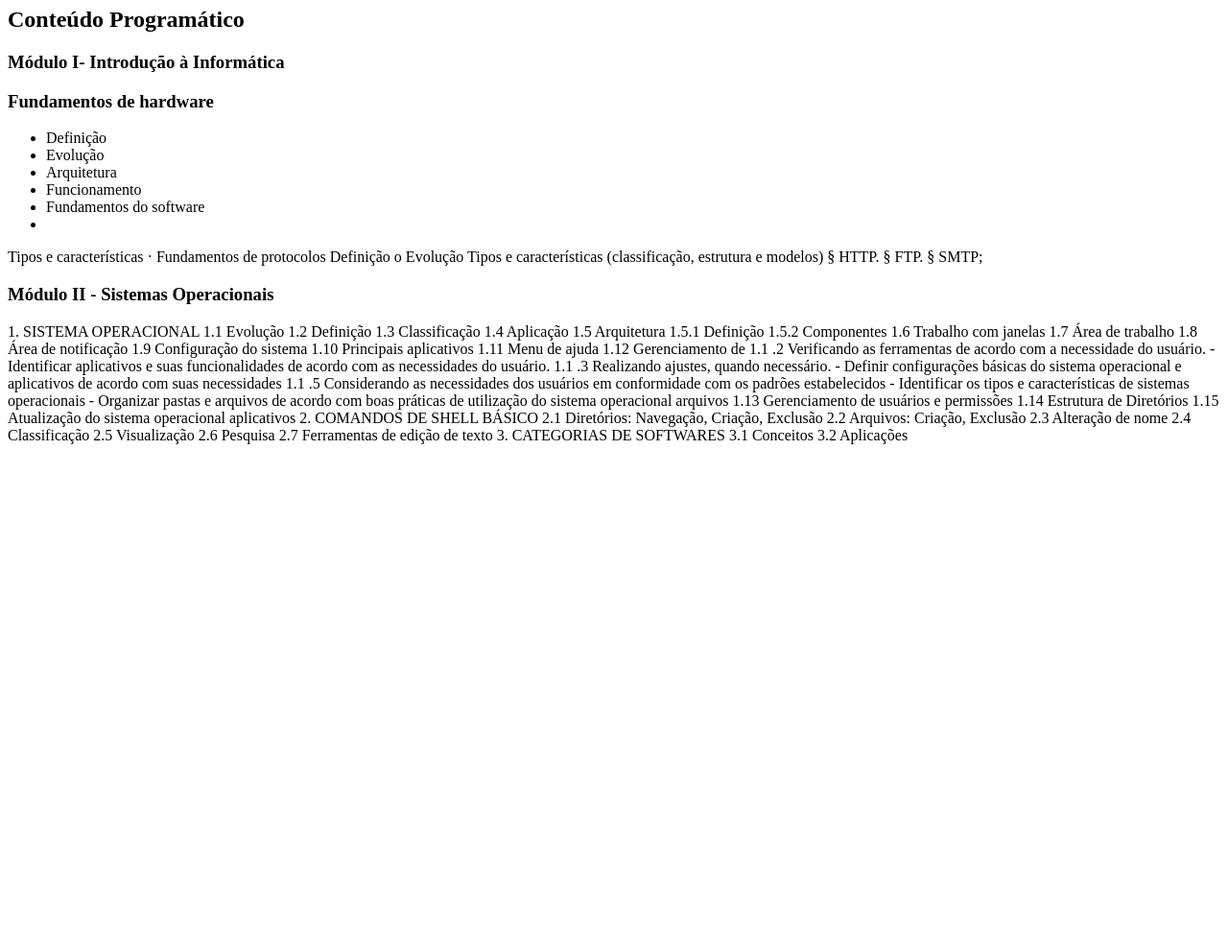
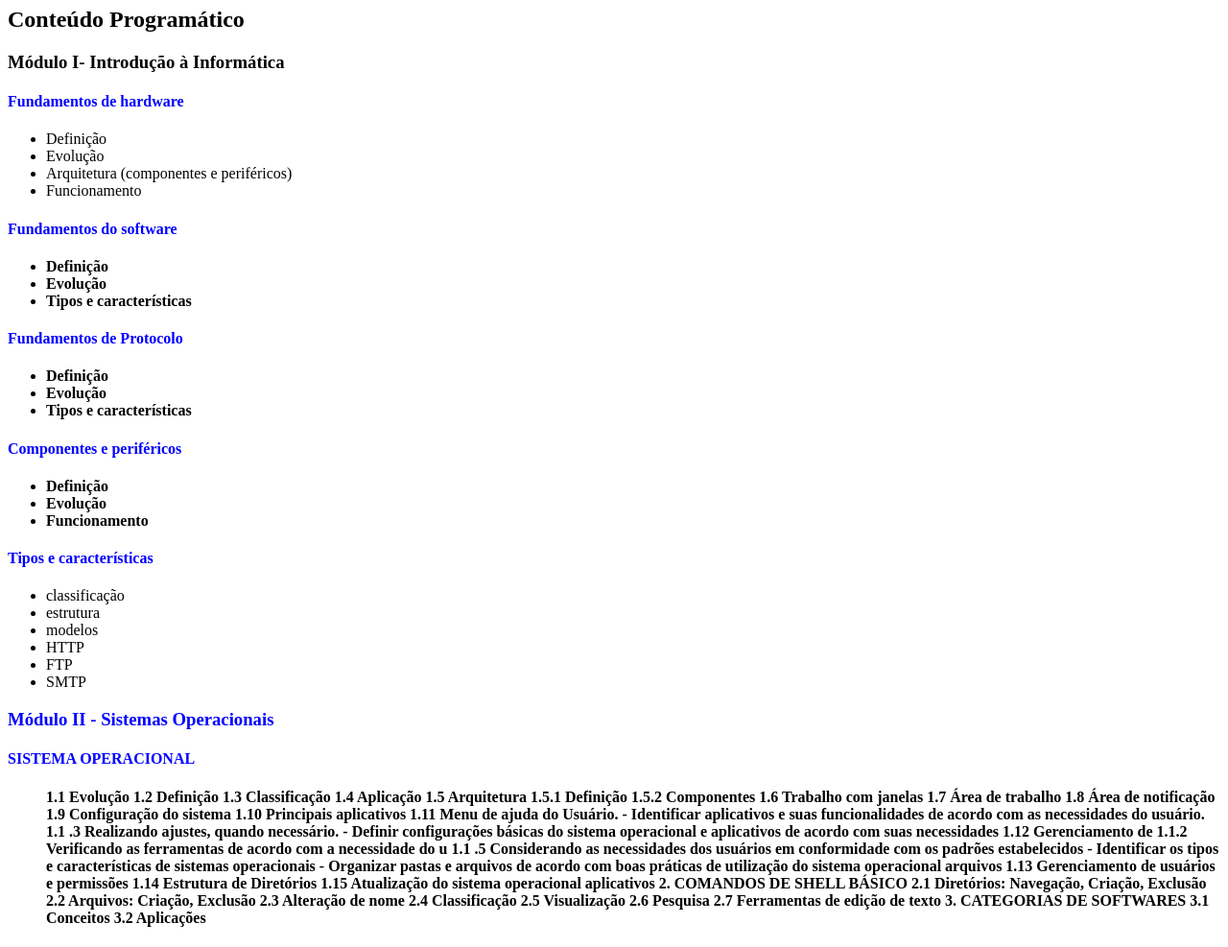
Before and after one commit to Paulo7195/dftech-desafio1, a plain HTML site: page index.html in a window 1280 px wide. Shown: the part 73-1060 px from the top of the page at 96% size. Before the commit the page ends 800 px from the top, so only its background shows below. Drawn offline with Linux system fonts and the light colour scheme.

Commit message:
Conteúdo do index

```diff
--- a/index.html
+++ b/index.html
@@ -7,35 +7,107 @@
     <title>DFTech - Curso de Informática Básica</title>
 </head>
 <body>
-    <h1>Curso de Informática Básica </h1>
+    <h1 style="color: blue;">Curso de Informática Básica </h1>
     <h2>Conteúdo Programático</h2>
     <h3> Módulo I- Introdução à Informática</h3>
 
-    <h3>Fundamentos de hardware</h3>
+    <h4 style="color: blue;">Fundamentos de hardware</h4>
 
 
 
     <ul>
         <li>Definição</li>
         <li>Evolução </li>
-        <li>Arquitetura</li>
-        <li>Funcionamento</li>
-        <li>Fundamentos do software</li>
-        <li></li>
+        <li>Arquitetura (componentes e periféricos)</li>
+        <li>Funcionamento </li>
+    </ul>
+
+        <h4 style="color: blue;">Fundamentos do software<h4>
+         <ul>
+
+            <li>Definição</li>
+            <li>Evolução </li>
+            <li>Tipos e características</li>
+        </ul>
+
+
+
+        <h4 style="color: blue;">Fundamentos de Protocolo<h4>
+
+            <ul>
+                <li>Definição</li>
+                <li>Evolução </li>
+                <li>Tipos e características</li>
+            </ul>
+
+
+
+            <h4 style="color: blue;">Componentes e periféricos<h4>
+
+            <ul>
+
+                <li>Definição</li>
+                <li>Evolução </li>
+                <li>Funcionamento</li>
+            </ul>
+
+            <h4 style="color: blue;">Tipos e características<h4></h4>
+
+            <ul>
+
+                <li>classificação</li>
+                <li>estrutura</li>
+                <li>modelos</li>
+                <li>HTTP</li>
+                <li>FTP</li>
+                <li>SMTP</li>
+
+          </ul>
+
+
+
+
+    <h3 style="color: blue;">Módulo II - Sistemas Operacionais</h3>
+
+
+
+
+<h4 style="color: blue;">SISTEMA OPERACIONAL<h4>
+
+    <ul>
+        1.1 Evolução
+        1.2 Definição
+        1.3 Classificação
+        1.4 Aplicação
+        1.5 Arquitetura
+        1.5.1 Definição
+        1.5.2 Componentes
+        1.6 Trabalho com janelas
+        1.7 Área de trabalho
+        1.8 Área de notificação
+        1.9 Configuração do sistema
+        1.10 Principais aplicativos
+        1.11 Menu de ajuda do Usuário. - Identificar aplicativos e suas funcionalidades de acordo com as necessidades do usuário. 1.1 .3 Realizando ajustes, quando necessário. - Definir configurações básicas do sistema operacional e aplicativos de acordo com suas necessidades
+        1.12 Gerenciamento de
+        1.1.2 Verificando as ferramentas de acordo com a necessidade do u
+
+        1.1 .5 Considerando as necessidades dos usuários em conformidade com os padrões estabelecidos - Identificar os tipos e características de sistemas operacionais - Organizar pastas e arquivos de acordo com boas práticas de utilização do sistema operacional arquivos 1.13 Gerenciamento de usuários e permissões 1.14 Estrutura de Diretórios 1.15 Atualização do sistema operacional aplicativos 2. COMANDOS DE SHELL BÁSICO 2.1 Diretórios: Navegação, Criação, Exclusão 2.2 Arquivos: Criação, Exclusão 2.3 Alteração de nome 2.4 Classificação 2.5 Visualização 2.6 Pesquisa 2.7 Ferramentas de edição de texto 3. CATEGORIAS DE SOFTWARES 3.1 Conceitos 3.2 Aplicações
+
+
     </ul>
 
 
-    Tipos e características · Fundamentos de protocolos
-    Definição o Evolução
-    Tipos e características (classificação, estrutura e modelos) § HTTP. § FTP. § SMTP;
-
-    <h3>Módulo II - Sistemas Operacionais</h3>
-
-1. SISTEMA OPERACIONAL 1.1 Evolução 1.2 Definição 1.3 Classificação 1.4 Aplicação 1.5 Arquitetura 1.5.1 Definição 1.5.2 Componentes 1.6 Trabalho com janelas 1.7 Área de trabalho 1.8 Área de notificação 1.9 Configuração do sistema 1.10 Principais aplicativos 1.11 Menu de ajuda 1.12 Gerenciamento de 1.1 .2 Verificando as ferramentas de acordo com a necessidade do usuário. - Identificar aplicativos e suas funcionalidades de acordo com as necessidades do usuário. 1.1 .3 Realizando ajustes, quando necessário. - Definir configurações básicas do sistema operacional e aplicativos de acordo com suas necessidades
-
-1.1 .5 Considerando as necessidades dos usuários em conformidade com os padrões estabelecidos - Identificar os tipos e características de sistemas operacionais - Organizar pastas e arquivos de acordo com boas práticas de utilização do sistema operacional arquivos 1.13 Gerenciamento de usuários e permissões 1.14 Estrutura de Diretórios 1.15 Atualização do sistema operacional aplicativos 2. COMANDOS DE SHELL BÁSICO 2.1 Diretórios: Navegação, Criação, Exclusão 2.2 Arquivos: Criação, Exclusão 2.3 Alteração de nome 2.4 Classificação 2.5 Visualização 2.6 Pesquisa 2.7 Ferramentas de edição de texto 3. CATEGORIAS DE SOFTWARES 3.1 Conceitos 3.2 Aplicações
 
 
+<script>
+    var msg = "Sejam Bem-Vindo ao novo curso da DFTech, Hoje dia "
+
+    const dataAtual = new Date()
+    const dataformatada = dataAtual.toLocaleDateString('pt-br')
+
+    alert(msg+" "+dataformatada+" hoje é um novo tempo na sua carreira!")
+    console.log(msg+" "+dataFormatada)
+</script>
 
 
 
```
